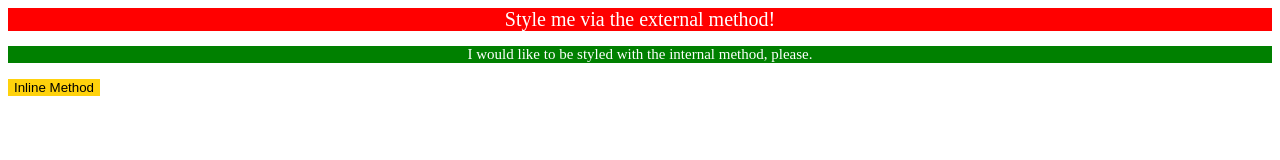
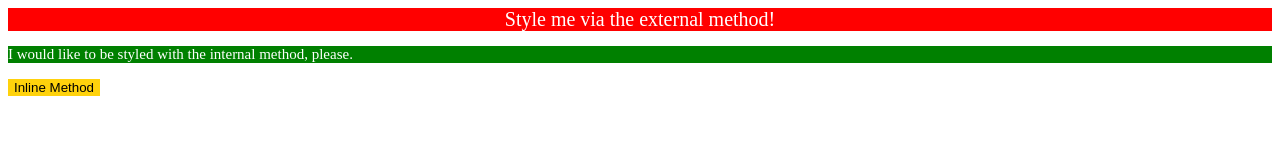
Before and after one commit to orewan/DI-Bootcamp-Stage1, a plain HTML site: page Css-Basic/Exercise-1/index.html in a window 1280 px wide. Drawn offline with Linux system fonts and the light colour scheme.

Commit message:
with correction

```diff
--- a/Css-Basic/Exercise-1/index.html
+++ b/Css-Basic/Exercise-1/index.html
@@ -9,10 +9,10 @@
 <style>
     p{
         background-color: green;
-        background-size: contain;
+        /*background-size: contain;*/
         font-size: 15px;
         color: white;
-        text-align: center;
+        /*text-align: center;*/
     }
 
 </style>
@@ -24,3 +24,21 @@
         <button style="background-color:#ffd20c; background-size: contain;color:black; border: 1px; text-align: center;" >Inline Method</button>
 </body>
 </html>
+
+<!--
+
+    The correction
+
+  <style>
+    p {
+      background-color: green;
+      color: white;
+      font-size: 18px;
+    }
+  </style>
+</head>
+<body>
+  <div>Style me via the external method!</div>
+  <p>I would like to be styled with the internal method, please.</p>
+  <button style="background-color: orange; font-size: 18px;">Inline Method</button>
+-->
```
Also changed, not shown: Css-Basic/Exercise-1/style.css (+11 -0 lines).
